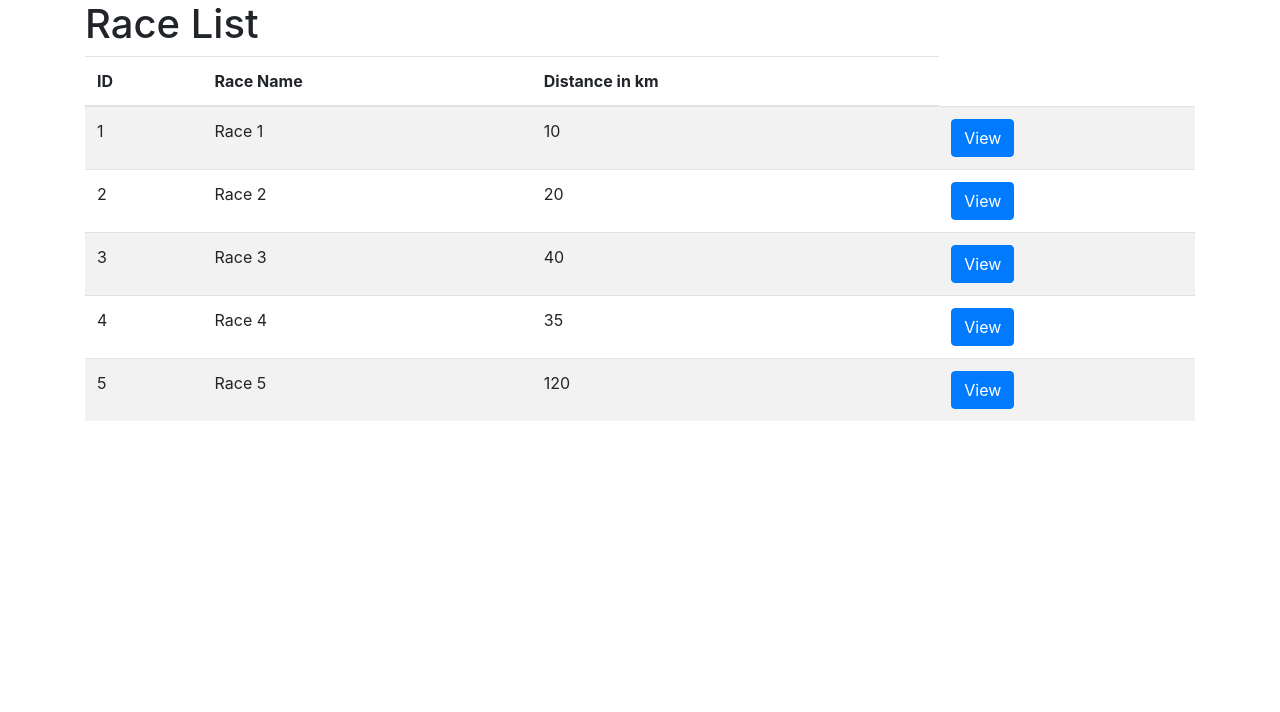
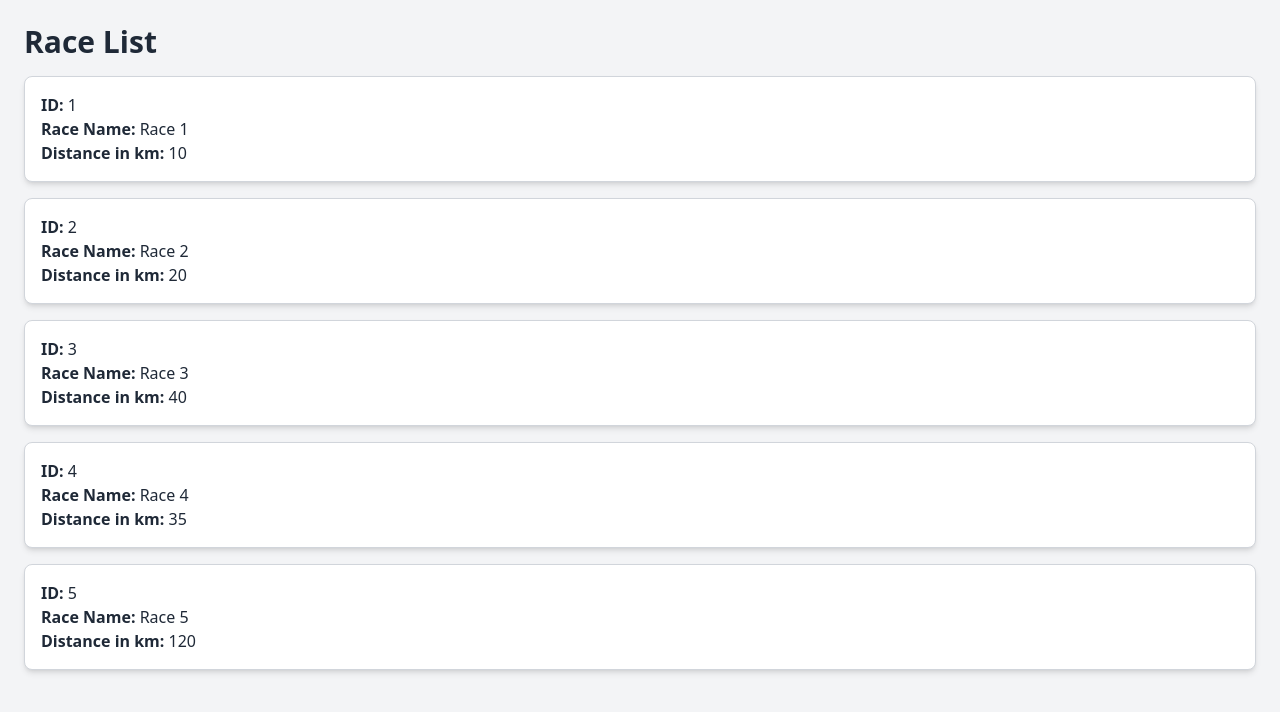
Before and after one commit to peterbinder/gde-runner-af, a Spring Boot app: page /races in a window 1280 px wide. Shown: the top 712 px of the page. Run offline with Spring Boot 4, Linux system fonts and the light colour scheme; some libraries are stand-ins or nearby versions.

Commit message:
- modify race list view - set h2 datasource properties - add join column for race

```diff
--- a/src/main/resources/application.properties
+++ b/src/main/resources/application.properties
@@ -1 +1,6 @@
 spring.application.name=gde-runner-af
+spring.datasource.url=jdbc:h2:mem:runner_db
+spring.datasource.driverClassName=org.h2.Driver
+spring.datasource.username=sa
+spring.datasource.password=pass123
+spring.jpa.database-platform=org.hibernate.dialect.H2Dialect
--- a/src/main/resources/templates/races.html
+++ b/src/main/resources/templates/races.html
@@ -3,30 +3,26 @@
 <head>
     <meta charset="UTF-8">
     <title>Race List</title>
-    <link rel="stylesheet" href="https://maxcdn.bootstrapcdn.com/bootstrap/4.5.0/css/bootstrap.min.css">
+    <!-- Tailwind CSS via CDN -->
+    <script src="https://cdn.tailwindcss.com"></script>
 </head>
-<body>
-<div class="container">
-    <h1>Race List</h1>
-    <table class="table table-striped">
-        <thead>
-        <tr>
-            <th>ID</th>
-            <th>Race Name</th>
-            <th>Distance in km</th>
-        </tr>
-        </thead>
-        <tbody>
-        <tr th:each="race : ${raceList}">
-            <td th:text="${race.getId()}"></td>
-            <td th:text="${race.getName()}"></td>
-            <td th:text="${race.getDistanceInKm()}"></td>
-            <td>
-                <a th:href="@{/race/{id}(id=${race.getId()})}" class="btn btn-primary">View</a>
-            </td>
-        </tr>
-        </tbody>
-    </table>
+<body class="bg-gray-100 text-gray-800">
+<div class="container mx-auto p-6">
+    <h1 class="text-3xl font-bold mb-4">Race List</h1>
+    <ul class="space-y-4">
+        <li th:each="race : ${raceList}"
+            th:href="@{/race/{id}(id=${race.getId()})}"
+            onclick="window.location.href=this.getAttribute('href');"
+            class="block bg-white border border-gray-300 p-4 rounded-lg shadow-md cursor-pointer hover:bg-gray-100">
+            <div class="flex justify-between">
+                <div>
+                    <span class="font-bold">ID:</span> <span th:text="${race.getId()}"></span><br>
+                    <span class="font-bold">Race Name:</span> <span th:text="${race.getName()}"></span><br>
+                    <span class="font-bold">Distance in km:</span> <span th:text="${race.getDistanceInKm()}"></span>
+                </div>
+            </div>
+        </li>
+    </ul>
 </div>
 </body>
 </html>
```
Also changed, not shown: src/main/java/hu/gde/gderunneraf/domain/Race.java (+8 -5 lines).
